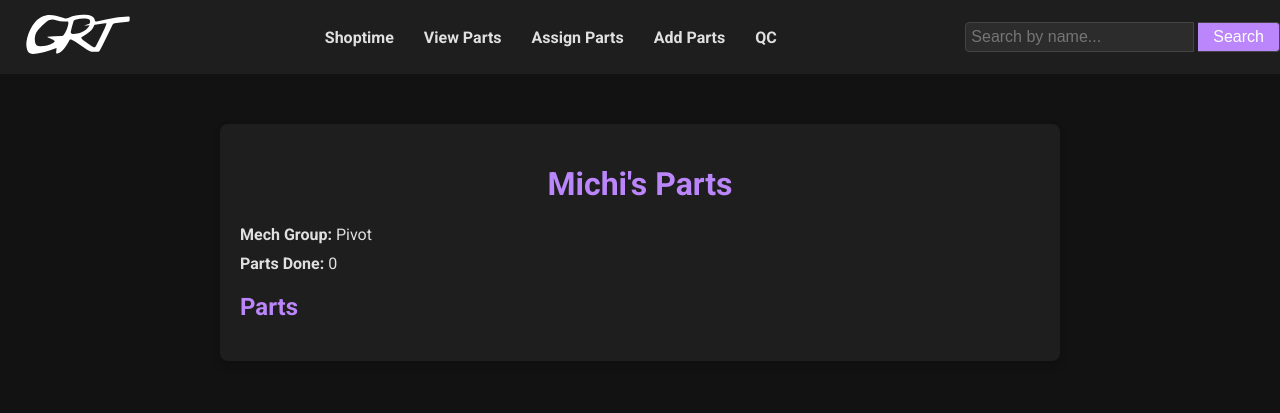
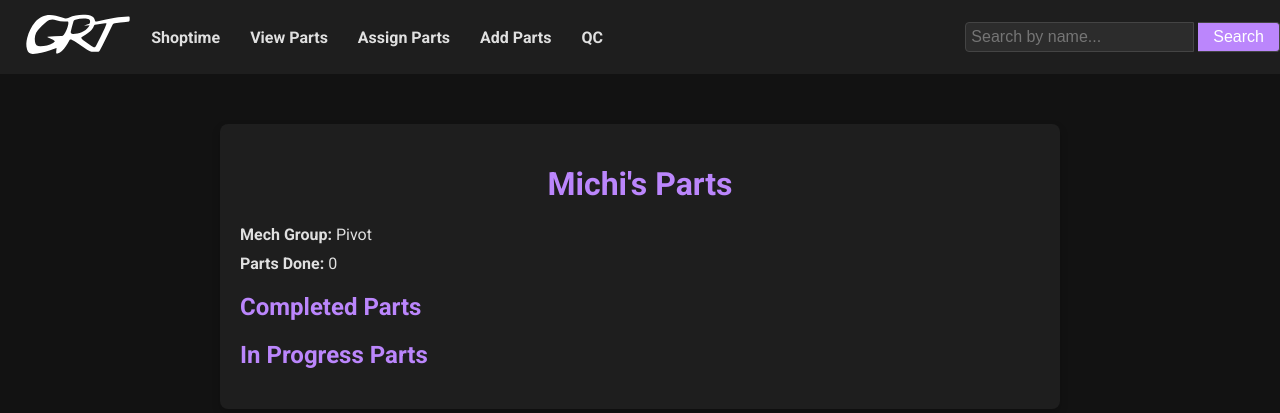
Before and after one commit to swaswa999/PartsTracking, a Flask app: page /personalPartsView/1 in a window 1280 px wide. Shown: the top 413 px of the page. Run offline with Flask 3, Linux system fonts and the light colour scheme; data comes from the database, SQL or seed files in the repository; both versions use the stored data as it was after the commit; data that the repository does not hold is empty.

Commit message:
crashing out gang

```diff
--- a/flaskapp/routes.py
+++ b/flaskapp/routes.py
@@ -2,7 +2,7 @@
 from werkzeug.utils import secure_filename
 import os
 from logic.robotProgress import get_robot_progress
-from logic.partsDB import add_part, get_all_parts, get_part_by_id, update_part
+from logic.partsDB import add_part, get_all_parts, get_part_by_id, update_part, get_parts_by_person, get_parts_by_status
 from logic.peopleDB import get_all_people, get_person_by_id, get_parts_by_person, get_person_by_name
 
 UPLOAD_FOLDER = os.path.join(os.path.dirname(__file__), 'static/partsStudio')
@@ -23,16 +23,6 @@
     progress_data = get_robot_progress()
     return render_template('shoptime.html', progress_data=progress_data)
 
-@main.route('/viewParts')
-def viewParts():
-    parts = get_all_parts()
-    return render_template('viewParts.html', parts=parts)
-
-@main.route('/viewPart/<int:part_id>')
-def view_part(part_id):
-    part = get_part_by_id(part_id)
-    return render_template('viewPart.html', part=part)
-
 @main.route('/assignParts')
 def assignParts():
     parts = get_all_parts()
@@ -44,17 +34,19 @@
     people = get_all_people()
     if request.method == 'POST':
         updated_part = {
+            'name': request.form['name'],
+            'photo': part[2],
             'description': request.form['description'],
             'priority': request.form.get('priority', type=int),
             'number_of_parts': request.form.get('number_of_parts', type=int),
             'machine_type': request.form.get('machine_type', ''),
             'difficulty': request.form.get('difficulty', type=int),
             'tolerance': request.form['tolerance'],
+            'assigned_machinist': request.form.get('assigned_machinist', ''),
             'drawing_sheet_creator': request.form['drawing_sheet_creator'],
             'mech_type': request.form.get('mech_type', ''),
-            'progress': 'Awaiting_Stock',
-            'qc_attempts': 0,
-            'assigned_machinist': request.form.get('assigned_machinist', type=int)
+            'progress': request.form.get('progress', 'Awaiting_Approval'),
+            'qc_attempts': request.form.get('qc_attempts', type=int)
         }
         update_part(part_id, updated_part)
         return redirect(url_for('main.assignParts'))
@@ -97,6 +89,16 @@
             return redirect(url_for('main.viewParts'))
     return render_template('addParts.html')
 
+@main.route('/viewParts')
+def viewParts():
+    parts = get_all_parts()
+    return render_template('viewParts.html', parts=parts)
+
+@main.route('/viewPart/<int:part_id>')
+def view_part(part_id):
+    part = get_part_by_id(part_id)
+    return render_template('viewPart.html', part=part)
+
 @main.route('/stats')
 def stats():
     people = get_all_people()
@@ -112,20 +114,41 @@
 
 @main.route('/QC')
 def QC():
-    return render_template('QC.html')
+    parts = get_parts_by_status('Awaiting_QC')
+    return render_template('QC.html', parts=parts)
+
+@main.route('/approve_qc/<int:part_id>', methods=['POST'])
+def approve_qc(part_id):
+    part = get_part_by_id(part_id)
+    part['progress'] = 'Completed'
+    update_part(part_id, part)
+    return redirect(url_for('main.QC'))
+
+@main.route('/reject_qc/<int:part_id>', methods=['POST'])
+def reject_qc(part_id):
+    part = get_part_by_id(part_id)
+    part['qc_attempts'] += 1
+    part['progress'] = 'Awaiting_Machining'
+    update_part(part_id, part)
+    return redirect(url_for('main.QC'))
 
 @main.route('/personalPartsView/<int:person_id>')
 def personal_parts_view(person_id):
     person = get_person_by_id(person_id)
     parts = get_parts_by_person(person_id)
-    return render_template('personalPartsView.html', person=person, parts=parts)
+    completed_parts = [part for part in parts if part[6] == 'Completed']
+    in_progress_parts = [part for part in parts if part[6] == 'In Progress']
+    return render_template('personalPartsView.html', person=person, completed_parts=completed_parts, in_progress_parts=in_progress_parts)
 
 @main.route('/search_person')
 def search_person():
     name = request.args.get('name')
     person = get_person_by_name(name)
     if person:
-        return redirect(url_for('main.personal_parts_view', person_id=person[0]))
+        parts = get_parts_by_person(person[0])
+        completed_parts = [part for part in parts if part[6] == 'Completed']
+        in_progress_parts = [part for part in parts if part[6] == 'In Progress']
+        return render_template('personalPartsView.html', person=person, completed_parts=completed_parts, in_progress_parts=in_progress_parts)
     else:
         return redirect(url_for('main.stats'))
 
--- a/flaskapp/static/css/header.css
+++ b/flaskapp/static/css/header.css
@@ -14,6 +14,7 @@
     display: flex;
     align-items: center;
     justify-content: space-between;
+    flex-wrap: wrap; /* Allow wrapping */
 }
 
 .logo {
@@ -27,6 +28,7 @@
     padding: 0;
     display: flex;
     justify-content: center;
+    flex-wrap: wrap; /* Allow wrapping */
 }
 
 nav ul li {
@@ -47,6 +49,8 @@
     position: relative;
     display: flex;
     align-items: center;
+    max-width: 400px; /* Set a maximum width */
+    margin-left: auto; /* Move the search container to the right */
 }
 
 .search-container input[type="text"] {
@@ -56,6 +60,7 @@
     border: 1px solid #444;
     color: #e0e0e0;
     border-radius: 4px 0 0 4px; /* Rounded corners on the left side */
+    flex-grow: 1; /* Allow the input to grow */
 }
 
 .search-container button {
--- a/flaskapp/templates/personalPartsView.html
+++ b/flaskapp/templates/personalPartsView.html
@@ -11,9 +11,21 @@
     <h1>{{ person[1] }}'s Parts</h1>
     <p><strong>Mech Group:</strong> {{ person[2] }}</p>
     <p><strong>Parts Done:</strong> {{ person[3] }}</p>
-    <h2>Parts</h2>
+    <h2>Completed Parts</h2>
     <div class="parts-list">
-        {% for part in parts %}
+        {% for part in completed_parts %}
+        <div class="part-box">
+            <p><strong>Part Name:</strong> {{ part[2] }}</p>
+            <p><strong>Difficulty:</strong> {{ part[3] }}</p>
+            <p><strong>QC Attempts:</strong> {{ part[4] }}</p>
+            <p><strong>Machine Used:</strong> {{ part[5] }}</p>
+            <p><strong>Status:</strong> {{ part[6] }}</p>
+        </div>
+        {% endfor %}
+    </div>
+    <h2>In Progress Parts</h2>
+    <div class="parts-list">
+        {% for part in in_progress_parts %}
         <div class="part-box">
             <p><strong>Part Name:</strong> {{ part[2] }}</p>
             <p><strong>Difficulty:</strong> {{ part[3] }}</p>
```
Also changed, not shown: flaskapp/static/css/editPart.css (+13 -5 lines), flaskapp/templates/editPart.html (+17 -9 lines), logic/partsDB.py (+21 -5 lines), data/parts.db, 2 other files.
